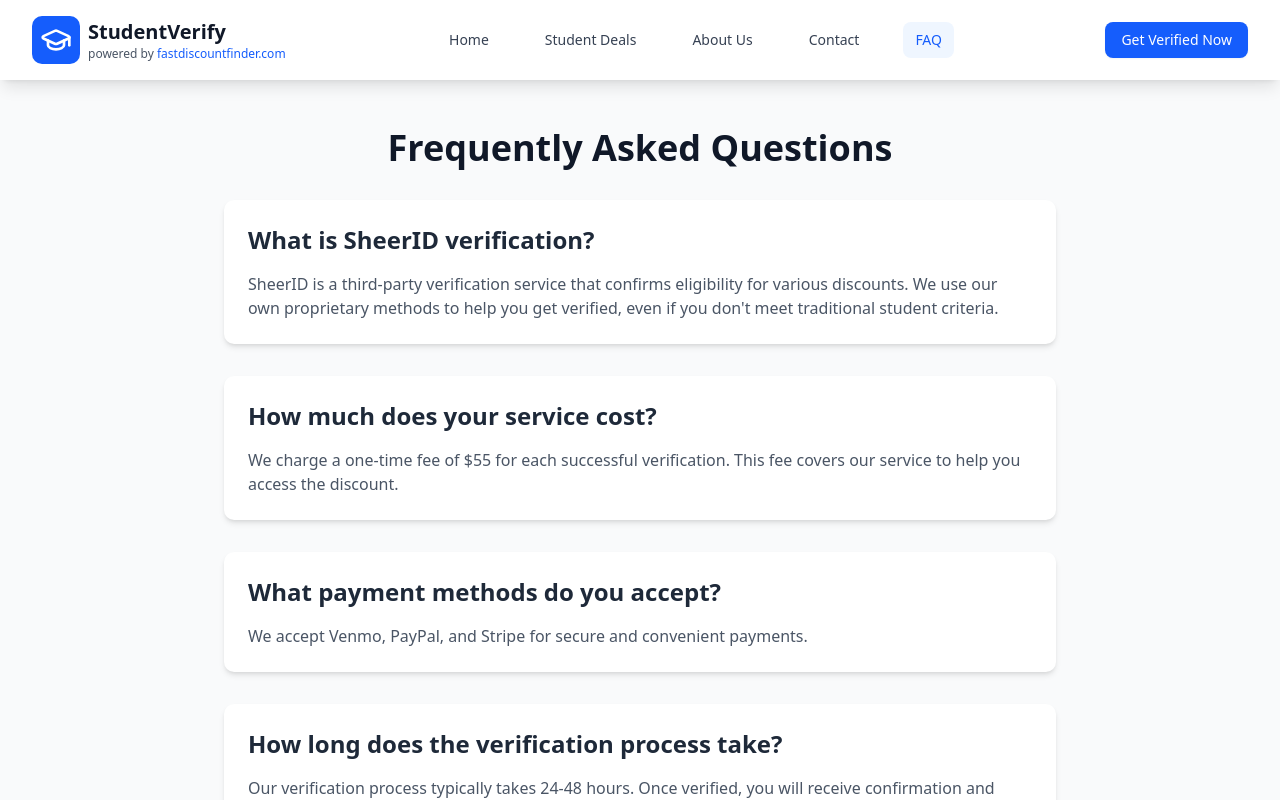
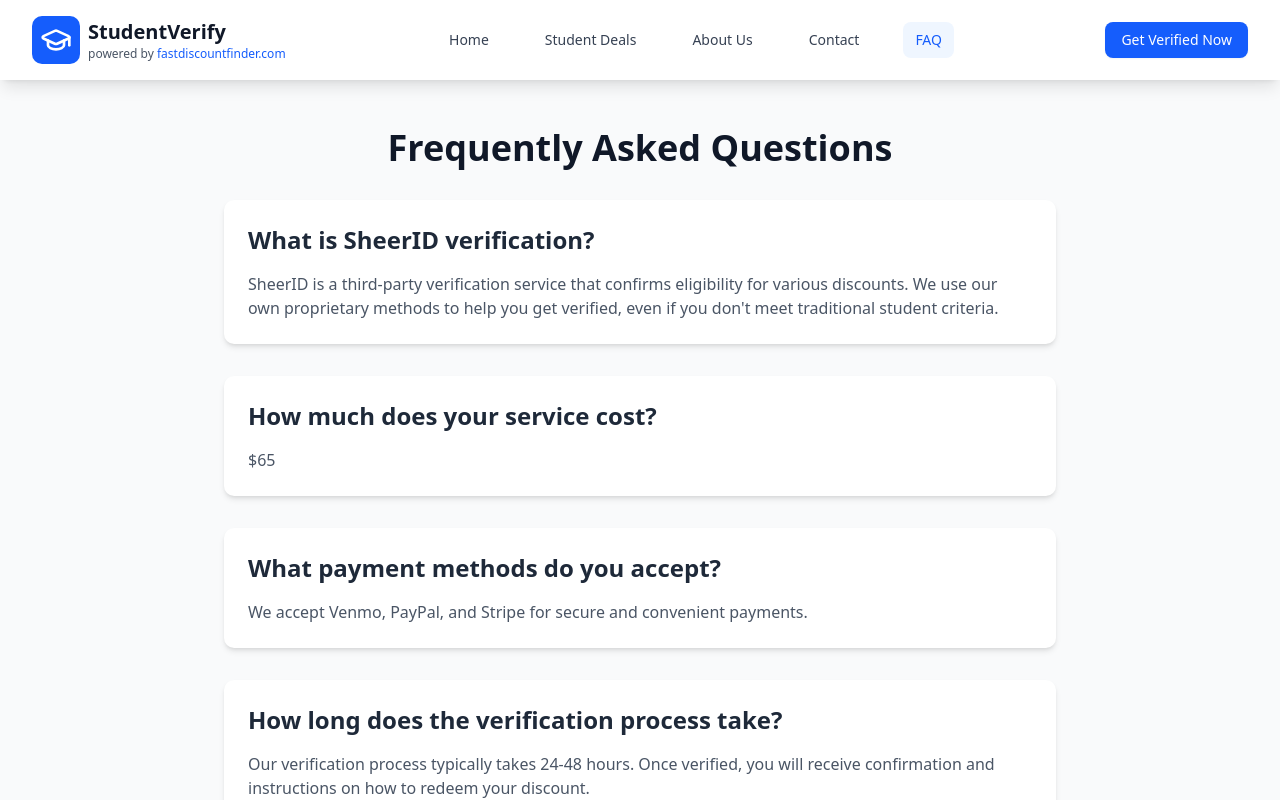
Before and after one commit to studentverify/student-verify-clone, a React (Vite) app: page /faq in a window 1280 px wide. Shown: the top 800 px of the page. Built offline with nearby package versions, Linux system fonts and the light colour scheme.

Commit message:
Update all remaining 5 references to 5

```diff
--- a/src/pages/FAQPage.jsx
+++ b/src/pages/FAQPage.jsx
@@ -18,7 +18,7 @@ const FAQPage = () => {
           <div className="bg-white shadow-md rounded-lg p-6">
             <h2 className="text-2xl font-semibold text-gray-800 mb-4">How much does your service cost?</h2>
             <p className="text-gray-600">
-              We charge a one-time fee of $55 for each successful verification. This fee covers our service to help you access the discount.
+              $65
             </p>
           </div>
 
--- a/src/pages/RefundPolicyPage.jsx
+++ b/src/pages/RefundPolicyPage.jsx
@@ -13,7 +13,7 @@ const RefundPolicyPage = () => {
 
           <h2 className="text-2xl font-semibold text-gray-800">1. 100% Success Guarantee</h2>
           <p className="text-gray-600">
-            We guarantee that we will successfully verify you for the student discount you are seeking through our service. If, for any reason, we are unable to complete the verification process successfully for the specific deal you paid for, you are entitled to a full refund of the $55 service fee.
+            We guarantee that we will successfully verify you for the student discount you are seeking through our service. If, for any reason, we are unable to complete the verification process successfully for the specific deal you paid for, you are entitled to a full refund of the $65 service fee.
           </p>
 
           <h2 className="text-2xl font-semibold text-gray-800">2. Eligibility for Refund</h2>
--- a/src/pages/TermsOfServicePage.jsx
+++ b/src/pages/TermsOfServicePage.jsx
@@ -13,7 +13,7 @@ const TermsOfServicePage = () => {
 
           <h2 className="text-2xl font-semibold text-gray-800">1. Service Description</h2>
           <p className="text-gray-600">
-            StudentVerify provides a service to assist individuals in obtaining SheerID student discount verifications. We use proprietary methods to facilitate this process, even if you do not meet traditional student criteria. Our service is provided for a one-time fee of $55 per successful verification.
+            StudentVerify provides a service to assist individuals in obtaining SheerID student discount verifications. We use proprietary methods to facilitate this process, even if you do not meet traditional student criteria. Our service is provided for a one-time fee of $65 per successful verification.
           </p>
 
           <h2 className="text-2xl font-semibold text-gray-800">2. Eligibility</h2>
@@ -23,7 +23,7 @@ const TermsOfServicePage = () => {
 
           <h2 className="text-2xl font-semibold text-gray-800">3. Payment and Refunds</h2>
           <p className="text-gray-600">
-            Our fee is $55 per successful verification. We accept payments via Venmo, PayPal, and Stripe. Please refer to our <a href="/refund-policy" className="text-blue-600 hover:underline">Refund Policy</a> for details on our refund process.
+            Our fee is $65 per successful verification. We accept payments via Venmo, PayPal, and Stripe. Please refer to our <a href="/refund-policy" className="text-blue-600 hover:underline">Refund Policy</a> for details on our refund process.
           </p>
 
           <h2 className="text-2xl font-semibold text-gray-800">4. User Responsibilities</h2>
```
Also changed, not shown: 2 other files (tests, documents, lock files or other folders).
